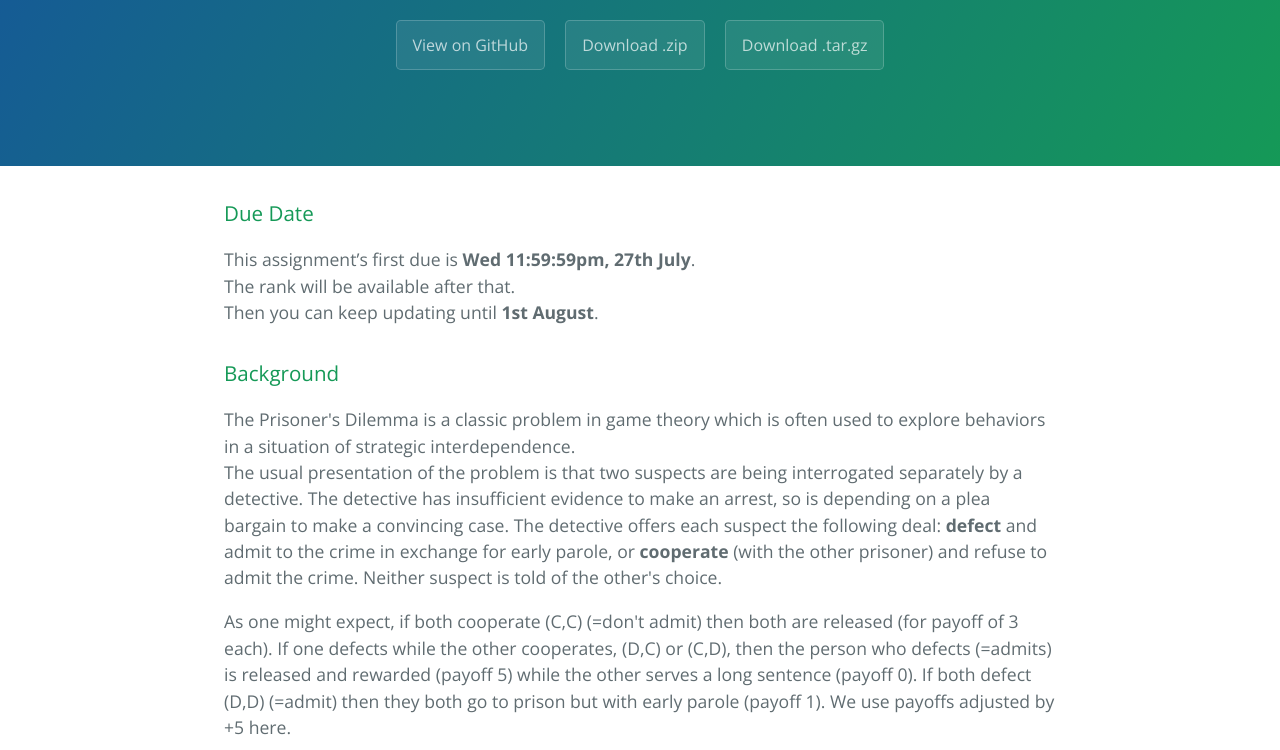
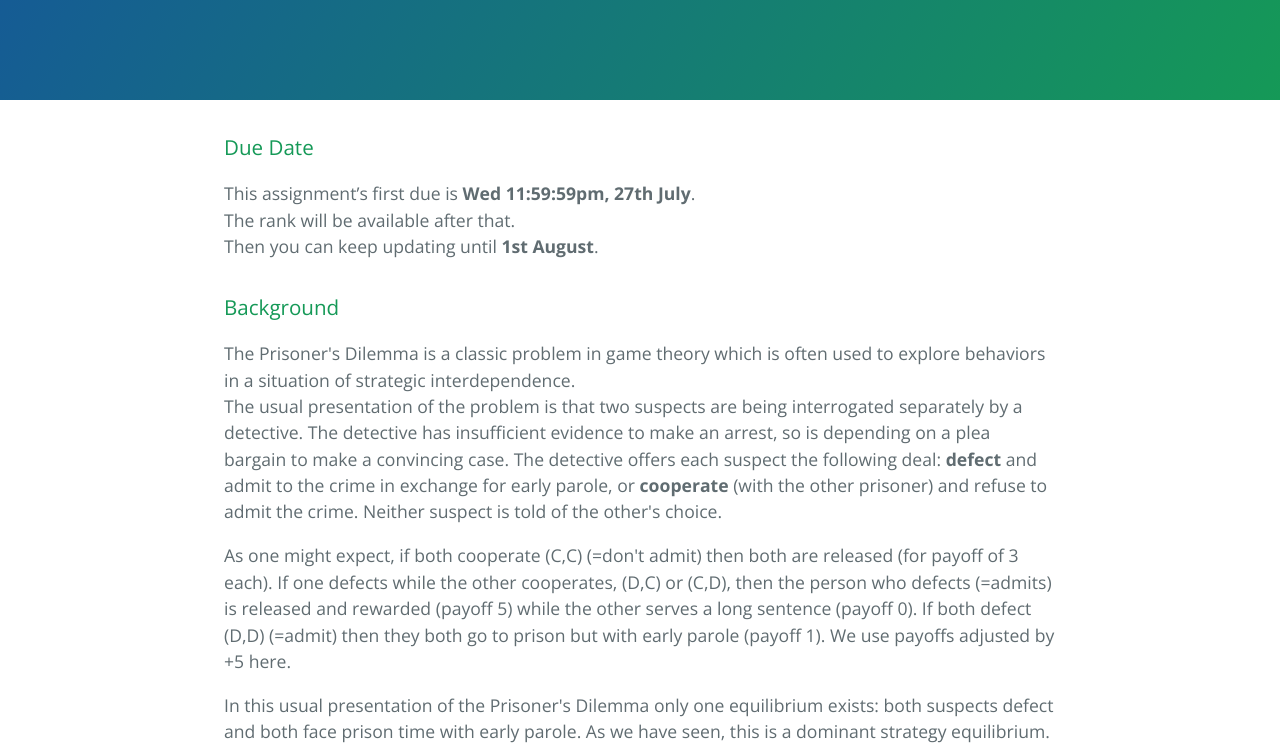
Before and after one commit to AdvancedGroup/ElectiveHW3, a plain HTML site: page index.html in a window 1280 px wide. Shown: the part 170-920 px from the top of the page. Drawn offline with nearby package versions, Linux system fonts and the light colour scheme.

Commit message:
Update index.html

```diff
--- a/index.html
+++ b/index.html
@@ -13,9 +13,6 @@
     <section class="page-header">
       <h1 class="project-name">Prisoner&#39;s Dilemma</h1>
       <h2 class="project-tagline"></h2>
-      <a href="https://github.com/AdvancedGroup/ElectiveHW3" class="btn">View on GitHub</a>
-      <a href="https://github.com/AdvancedGroup/ElectiveHW3/zipball/master" class="btn">Download .zip</a>
-      <a href="https://github.com/AdvancedGroup/ElectiveHW3/tarball/master" class="btn">Download .tar.gz</a>
     </section>
 
     <section class="main-content">
```
